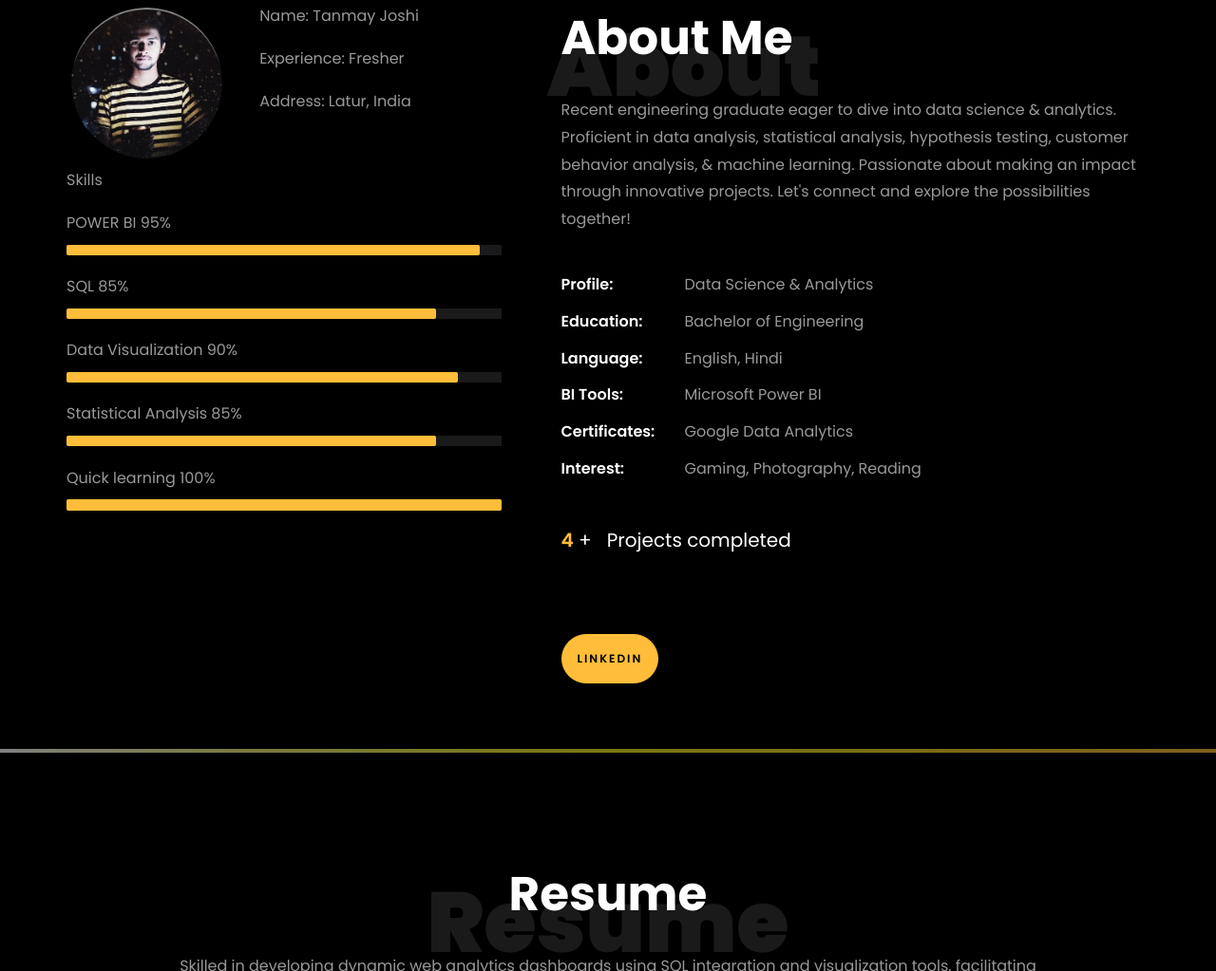
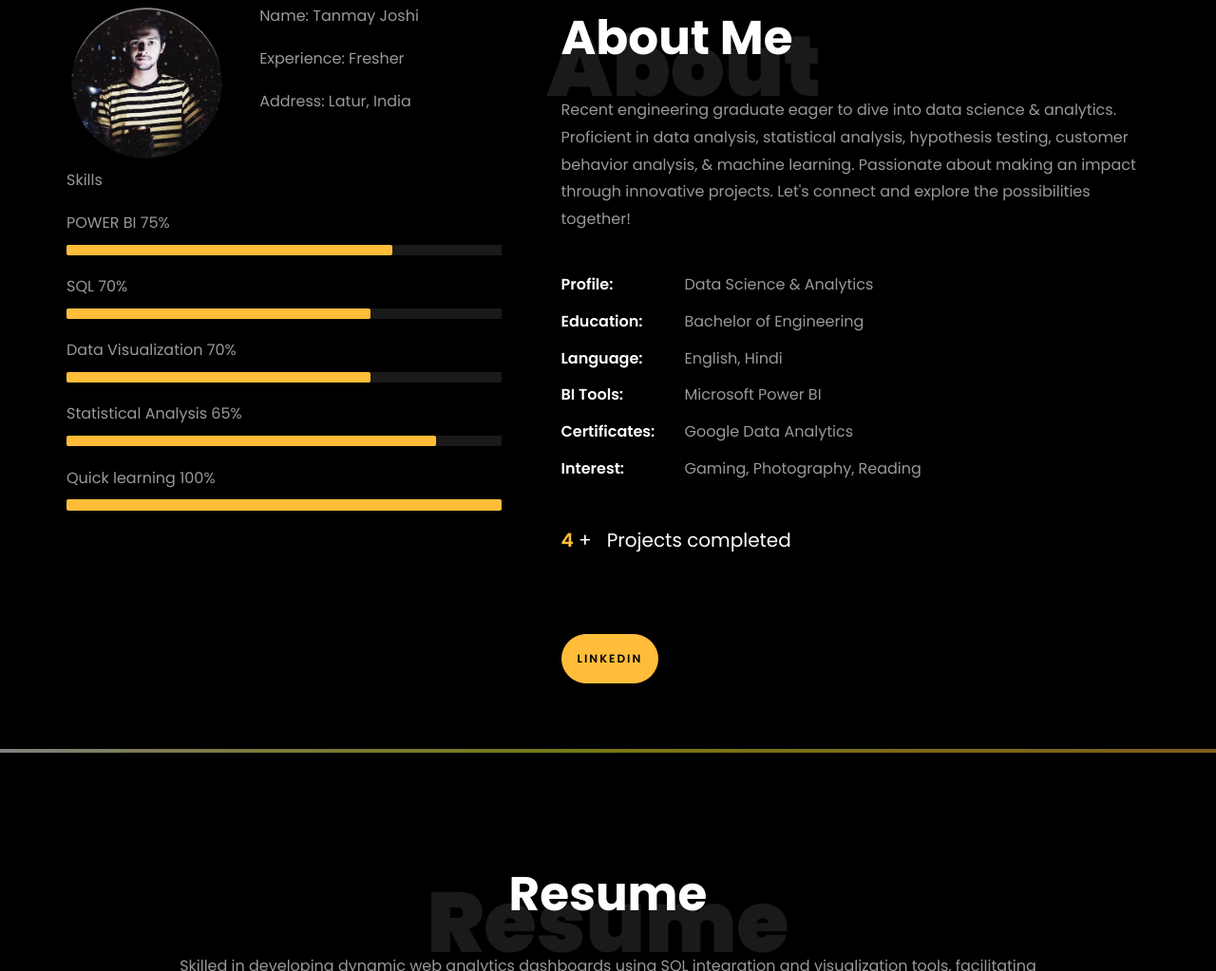
Before and after one commit to Tanmayj2000/Tanmayjoshi.github.io, a plain HTML site: page index.html in a window 1280 px wide. Shown: the part 859-1882 px from the top of the page at 95% size. Drawn offline with Linux system fonts and the light colour scheme; files whose address does not match are found by name.

Commit message:
index.html

```diff
--- a/index.html
+++ b/index.html
@@ -229,27 +229,27 @@
 
 								<div class="skill-mf">
 									<p class="title-s">Skills</p>
-									<span>POWER BI</span> <span class="pull-right">95%</span>
+									<span>POWER BI</span> <span class="pull-right">75%</span>
 									<div class="progress">
-										<div class="progress-bar" role="progressbar" style="width: 95%;" aria-valuenow="95" aria-valuemin="0"
+										<div class="progress-bar" role="progressbar" style="width: 75%;" aria-valuenow="95" aria-valuemin="0"
 											aria-valuemax="100"></div>
 									</div>
 
-									<span>SQL</span> <span class="pull-right">85%</span>
+									<span>SQL</span> <span class="pull-right">70%</span>
 									<div class="progress">
-										<div class="progress-bar" role="progressbar" style="width: 85%" aria-valuenow="85" aria-valuemin="0"
+										<div class="progress-bar" role="progressbar" style="width: 70%" aria-valuenow="85" aria-valuemin="0"
 											aria-valuemax="100"></div>
 									</div>
 
-									<span>Data Visualization</span> <span class="pull-right">90%</span>
+									<span>Data Visualization</span> <span class="pull-right">70%</span>
 									<div class="progress">
-										<div class="progress-bar" role="progressbar" style="width: 90%" aria-valuenow="90" aria-valuemin="0"
+										<div class="progress-bar" role="progressbar" style="width: 70%" aria-valuenow="90" aria-valuemin="0"
 											aria-valuemax="100"></div>
 									</div>
 
-									<span>Statistical Analysis</span> <span class="pull-right">85%</span>
+									<span>Statistical Analysis</span> <span class="pull-right">65%</span>
 									<div class="progress">
-										<div class="progress-bar" role="progressbar" style="width: 85%" aria-valuenow="85" aria-valuemin="0"
+										<div class="progress-bar" role="progressbar" style="width: 85%" aria-valuenow="65" aria-valuemin="0"
 											aria-valuemax="100"></div>
 									</div>
 
```
